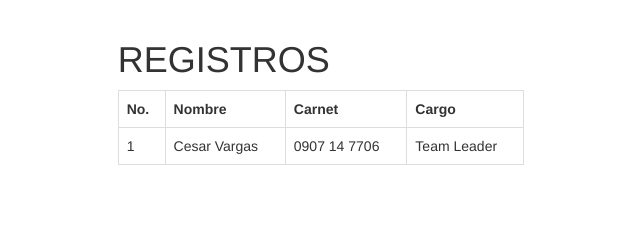
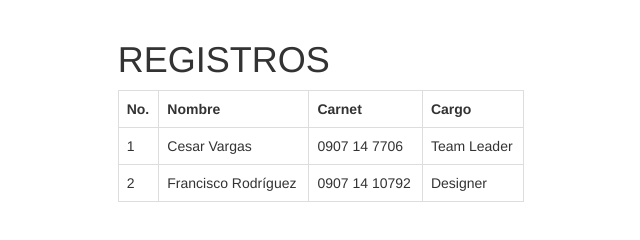
Before and after one commit to inputvargas/EquipoDinamita, a plain HTML site: page index.html in a window 1280 px wide. Shown: the whole page, without its empty margins (319-959 px from the left). Drawn offline with nearby package versions, Linux system fonts and the light colour scheme.

Commit message:
Se agrego una fila con mi informacion

```diff
--- a/index.html
+++ b/index.html
@@ -36,6 +36,13 @@
                     <td>Team Leader</td>
                 </tr>
 
+                <tr>
+                    <td>2</td>
+                    <td>Francisco Rodríguez</td>
+                    <td>0907 14 10792</td>
+                    <td>Designer</td>
+                </tr>
+
             </table>
         </div>
     </div>
```
